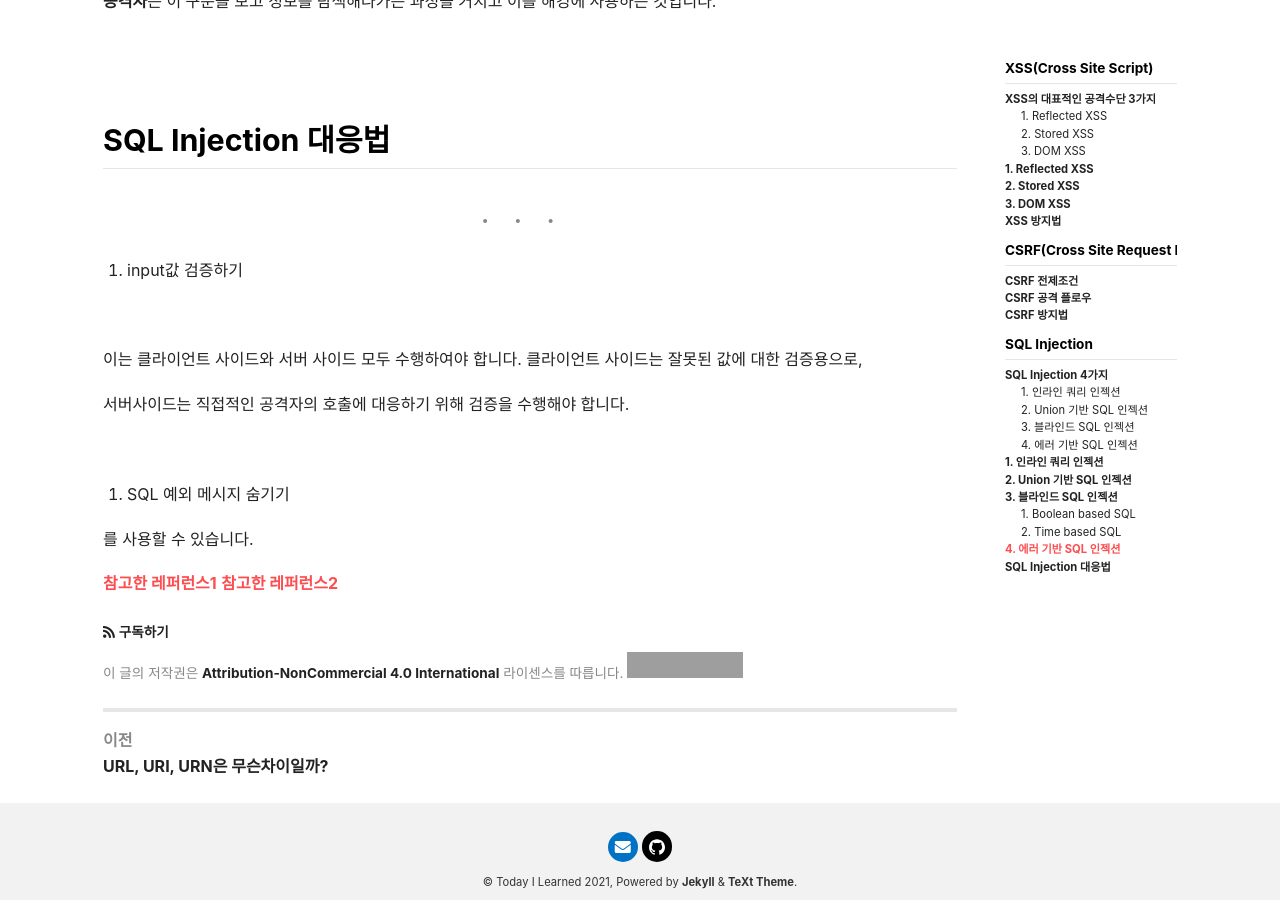
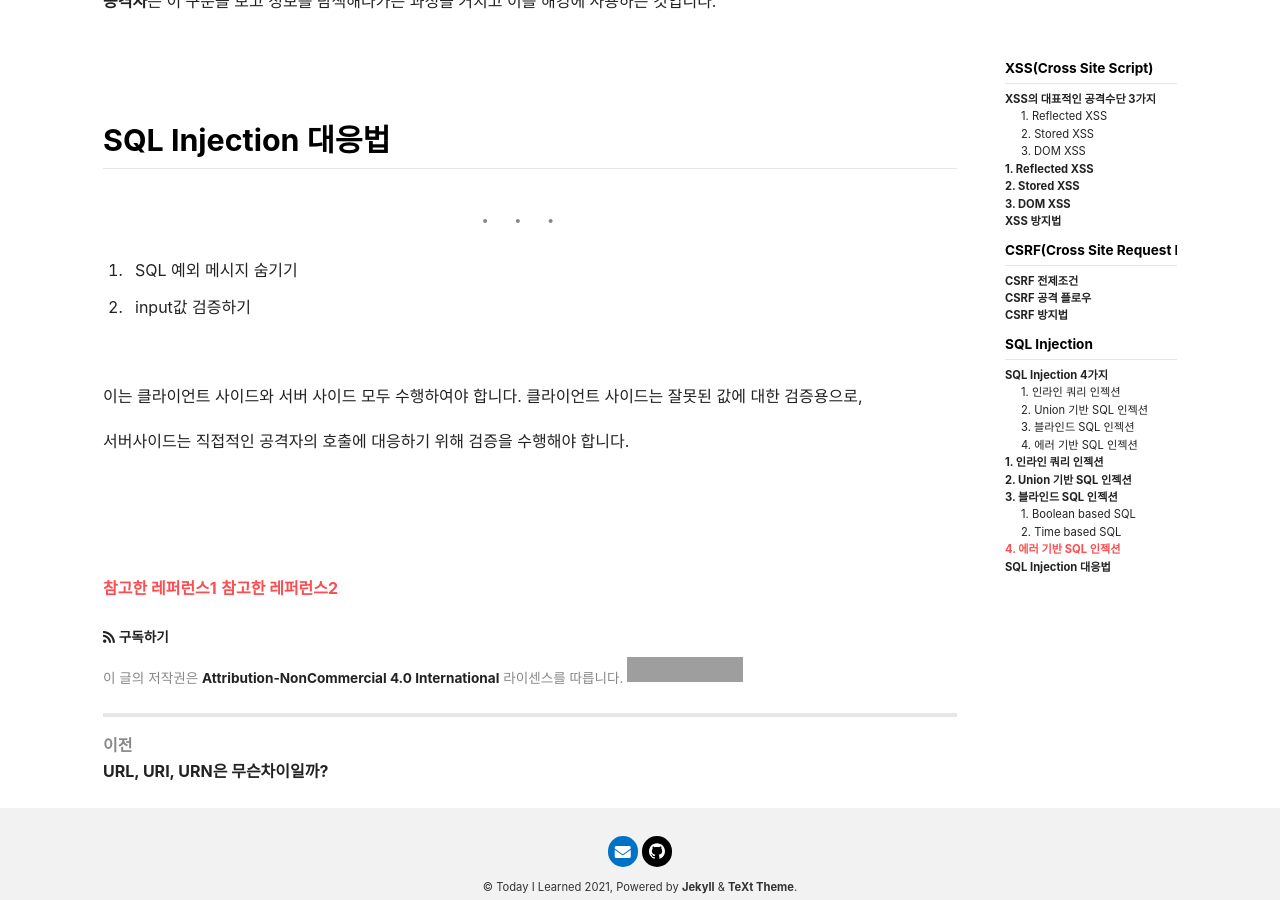
Before and after one commit to jickDo/jickDo.github.io, a Jekyll site: the page built from _posts/docs/Network/2025-01-14-대표적인 해킹기법 3가지.md, in a window 1280 px wide and 900 px high, scrolled down 9188 px. Built offline with Jekyll 4.4.1, drawn with Linux system fonts in a browser that asks for light colours; nearby versions of some CDN libraries; grey boxes are pictures that could not be loaded.

Commit message:
feat: sql injection

```diff
--- a/_posts/docs/Network/2025-01-14-대표적인 해킹기법 3가지.md
+++ b/_posts/docs/Network/2025-01-14-대표적인 해킹기법 3가지.md
@@ -361,13 +362,10 @@ admin' AND ASCII(SUBSTRING((SELECT password FROM users WHERE id='admin'),2,1))>9
 
 서버사이드는 직접적인 공격자의 호출에 대응하기 위해 검증을 수행해야 합니다.
 
+
 <br>
-
-2. SQL 예외 메시지 숨기기
-
-를 사용할 수 있습니다.
-
-
+<br>
+<br>
 
 [참고한 레퍼런스1](https://bziwnsizd.tistory.com/89)
 [참고한 레퍼런스2](https://velog.io/@jeongbeom4693/Security-SQL-Injection)
```
Also changed, not shown: other parts of _posts/docs/Network/2025-01-14-대표적인 해킹기법 3가지.md (+2 -1 lines).
